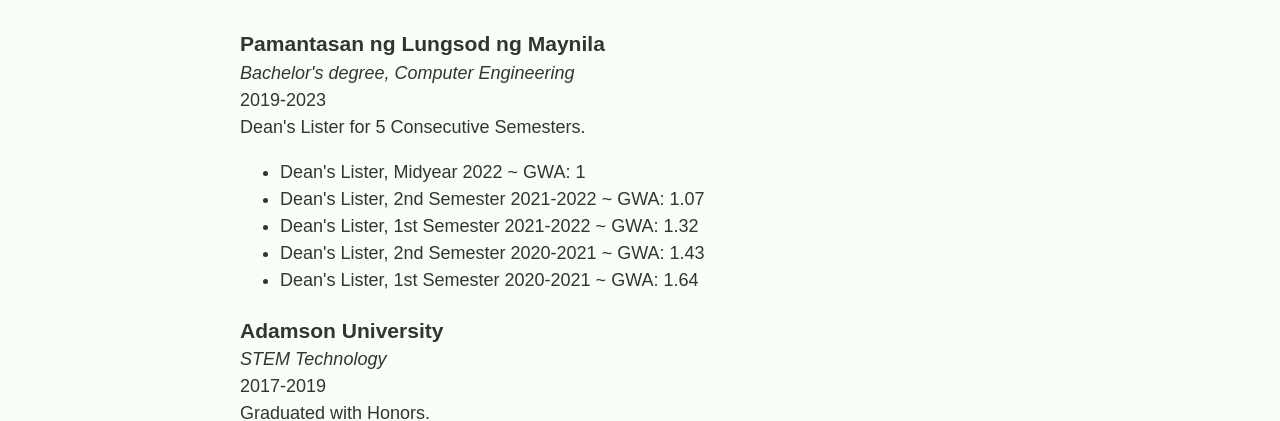
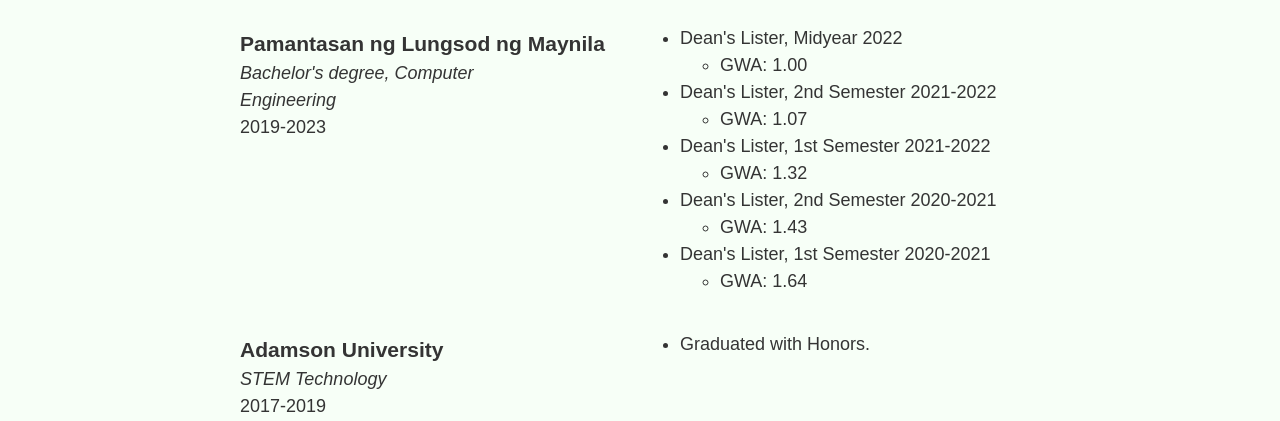
Before and after one commit to FranzKhylOng/FranzOng.github.io, a plain HTML site: page index.html in a window 1280 px wide. Shown: the part 536-957 px from the top of the page. Drawn offline with nearby package versions, Linux system fonts and the light colour scheme.

Commit message:
Education Grid
-Made educational details into a CSS Grid
-Nested lists for GWA

```diff
--- a/css/styles.css
+++ b/css/styles.css
@@ -219,7 +219,7 @@ footer h2 {
 
     .job-item{ /*grid container*/
         display: grid;
-        grid-template-columns: 2fr 3fr;
+        grid-template-columns: 3fr 3fr;
     }
     .contact-list{
         display: flex;
--- a/index.html
+++ b/index.html
@@ -27,25 +27,39 @@
           <h2>Education</h2>
 
           <!-- Copy this whole <section> block to add more schools. -->
-          <section>
+          <section class="job-item">
+            <div class="job-details">
             <h3>Pamantasan ng Lungsod ng Maynila</h3>
             <p>Bachelor's degree, Computer Engineering</p>
             <p>2019-2023</p>
-            <p>Dean's Lister for 5 Consecutive Semesters.</p>
+          </div>
+          <div class="job-summary">
             <ul>
-              <li>Dean's Lister, Midyear 2022 ~ GWA: 1</li>
-              <li>Dean's Lister, 2nd Semester 2021-2022 ~ GWA: 1.07</li>
-              <li>Dean's Lister, 1st Semester 2021-2022 ~ GWA: 1.32</li>
-              <li>Dean's Lister, 2nd Semester 2020-2021 ~ GWA: 1.43</li>
-              <li>Dean's Lister, 1st Semester 2020-2021 ~ GWA: 1.64</li>
+              <li>Dean's Lister, Midyear 2022</li>
+                <ul><li> GWA: 1.00</li></ul>
+              <li>Dean's Lister, 2nd Semester 2021-2022</li>
+                <ul><li> GWA: 1.07</li></ul>
+              <li>Dean's Lister, 1st Semester 2021-2022 </li>
+                <ul><li> GWA: 1.32</li></ul>
+              <li>Dean's Lister, 2nd Semester 2020-2021 </li>
+                <ul><li> GWA: 1.43</li></ul>
+              <li>Dean's Lister, 1st Semester 2020-2021 </li>
+                <ul><li> GWA: 1.64</li></ul>
             </ul>
+          </div>
           </section>
 
-          <section>
+          <section class="job-item">
+            <div class="job-details">
             <h3>Adamson University</h3>
             <p>STEM Technology</p>
             <p>2017-2019</p>
-            <p>Graduated with Honors.</p>
+          </div>
+          <div class="job-summary">
+            <ul>
+            <li>Graduated with Honors.</li>
+            </ul>
+          </div>
           </section>
           <!-- End of School block. -->
         </div>
```
